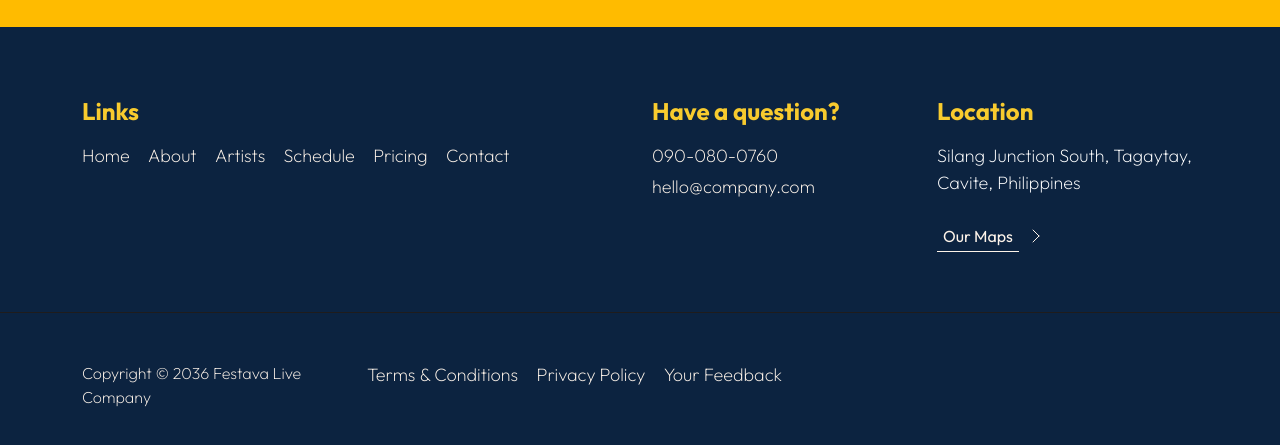
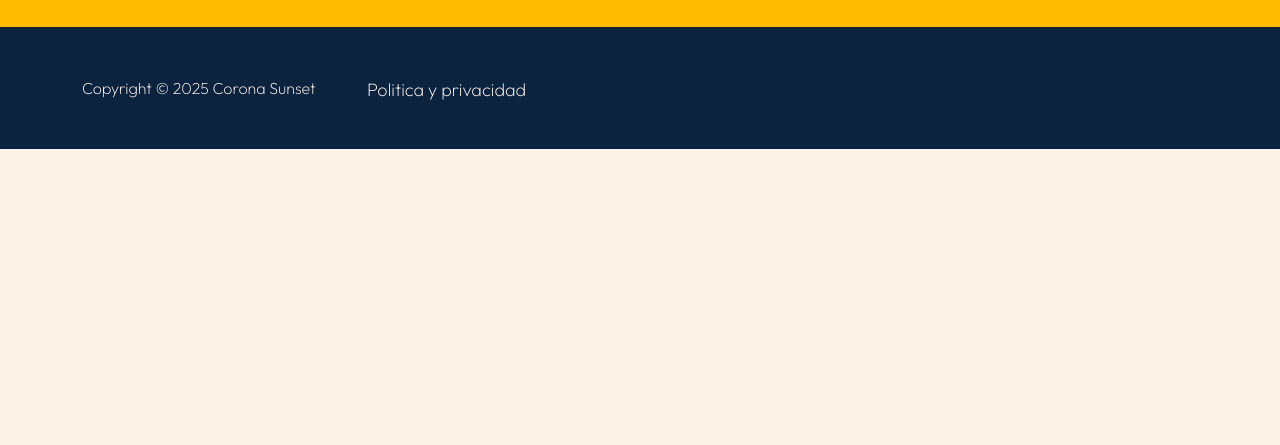
Before and after one commit to Alejo343/Corona, a plain HTML site: page index.html in a window 1280 px wide. Shown: the part 5020-5465 px from the top of the page. After the commit the page ends 5169 px from the top, so only its background shows below. Drawn offline with Linux system fonts and the light colour scheme.

Commit message:
Footer corregido

```diff
--- a/css/templatemo-festava-live.css
+++ b/css/templatemo-festava-live.css
@@ -827,14 +827,14 @@ strong {
   background-color: var(--secondary-color);
   background-image: url("../images/nainoa-shizuru-NcdG9mK3PBY-unsplash.jpg");
   background-repeat: no-repeat;
-  margin-bottom: 70px;
+  /* margin-bottom: 70px; */
   padding-top: 30px;
   padding-bottom: 30px;
 }
 
 .site-footer-bottom {
   border-top: 1px solid #1f1c1c;
-  margin-top: 60px;
+  /* margin-top: 60px; */
 }
 
 .site-footer-title {
--- a/index.html
+++ b/index.html
@@ -588,7 +588,7 @@ https://templatemo.com/tm-583-festava-live
                 </div>
             </div>
 
-            <div class="container">
+            <!-- <div class="container">
                 <div class="row">
 
                     <div class="col-lg-6 col-12 mb-4 pb-2">
@@ -596,33 +596,33 @@ https://templatemo.com/tm-583-festava-live
 
                         <ul class="site-footer-links">
                             <li class="site-footer-link-item">
-                                <a href="#" class="site-footer-link">Home</a>
+                                <a href="#" class="site-footer-link">Inicio</a>
                             </li>
 
                             <li class="site-footer-link-item">
-                                <a href="#" class="site-footer-link">About</a>
+                                <a href="#" class="site-footer-link">Acerca de</a>
                             </li>
 
                             <li class="site-footer-link-item">
-                                <a href="#" class="site-footer-link">Artists</a>
+                                <a href="#" class="site-footer-link">Artistas</a>
                             </li>
 
                             <li class="site-footer-link-item">
-                                <a href="#" class="site-footer-link">Schedule</a>
+                                <a href="#" class="site-footer-link">Programa</a>
                             </li>
 
                             <li class="site-footer-link-item">
-                                <a href="#" class="site-footer-link">Pricing</a>
+                                <a href="#" class="site-footer-link">Precios</a>
                             </li>
 
                             <li class="site-footer-link-item">
-                                <a href="#" class="site-footer-link">Contact</a>
+                                <a href="#" class="site-footer-link">Contacto</a>
                             </li>
                         </ul>
                     </div>
 
                     <div class="col-lg-3 col-md-6 col-12 mb-4 mb-lg-0">
-                        <h5 class="site-footer-title mb-3">Have a question?</h5>
+                        <h5 class="site-footer-title mb-3">¿Tienes alguna pregunta?</h5>
 
                         <p class="text-white d-flex mb-1">
                             <a href="tel: 090-080-0760" class="site-footer-link">
@@ -649,28 +649,20 @@ https://templatemo.com/tm-583-festava-live
                         </a>
                     </div>
                 </div>
-            </div>
+            </div> -->
 
             <div class="site-footer-bottom">
                 <div class="container">
                     <div class="row">
 
                         <div class="col-lg-3 col-12 mt-5">
-                            <p class="copyright-text">Copyright © 2036 Festava Live Company</p>
+                            <p class="copyright-text">Copyright © 2025 Corona Sunset</p>
                         </div>
 
                         <div class="col-lg-8 col-12 mt-lg-5">
                             <ul class="site-footer-links">
                                 <li class="site-footer-link-item">
-                                    <a href="#" class="site-footer-link">Terms &amp; Conditions</a>
-                                </li>
-
-                                <li class="site-footer-link-item">
-                                    <a href="#" class="site-footer-link">Privacy Policy</a>
-                                </li>
-
-                                <li class="site-footer-link-item">
-                                    <a href="#" class="site-footer-link">Your Feedback</a>
+                                    <a href="#" class="site-footer-link">Politica y privacidad</a>
                                 </li>
                             </ul>
                         </div>
@@ -679,13 +671,7 @@ https://templatemo.com/tm-583-festava-live
             </div>
         </footer>
 
-<!--
 
-T e m p l a t e M o
-
--->
-
-        <!-- JAVASCRIPT FILES -->
         <script src="js/jquery.min.js"></script>
         <script src="js/bootstrap.min.js"></script>
         <script src="js/jquery.sticky.js"></script>
```
